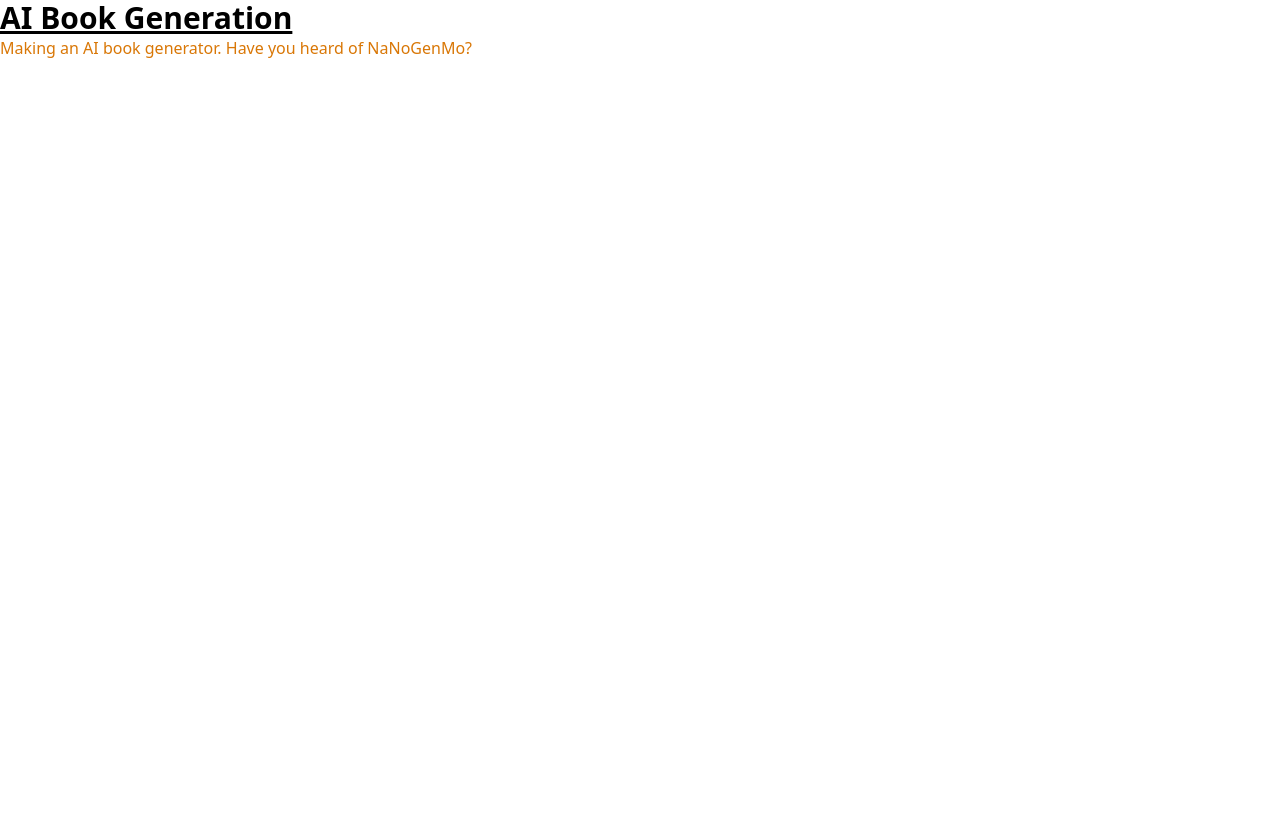
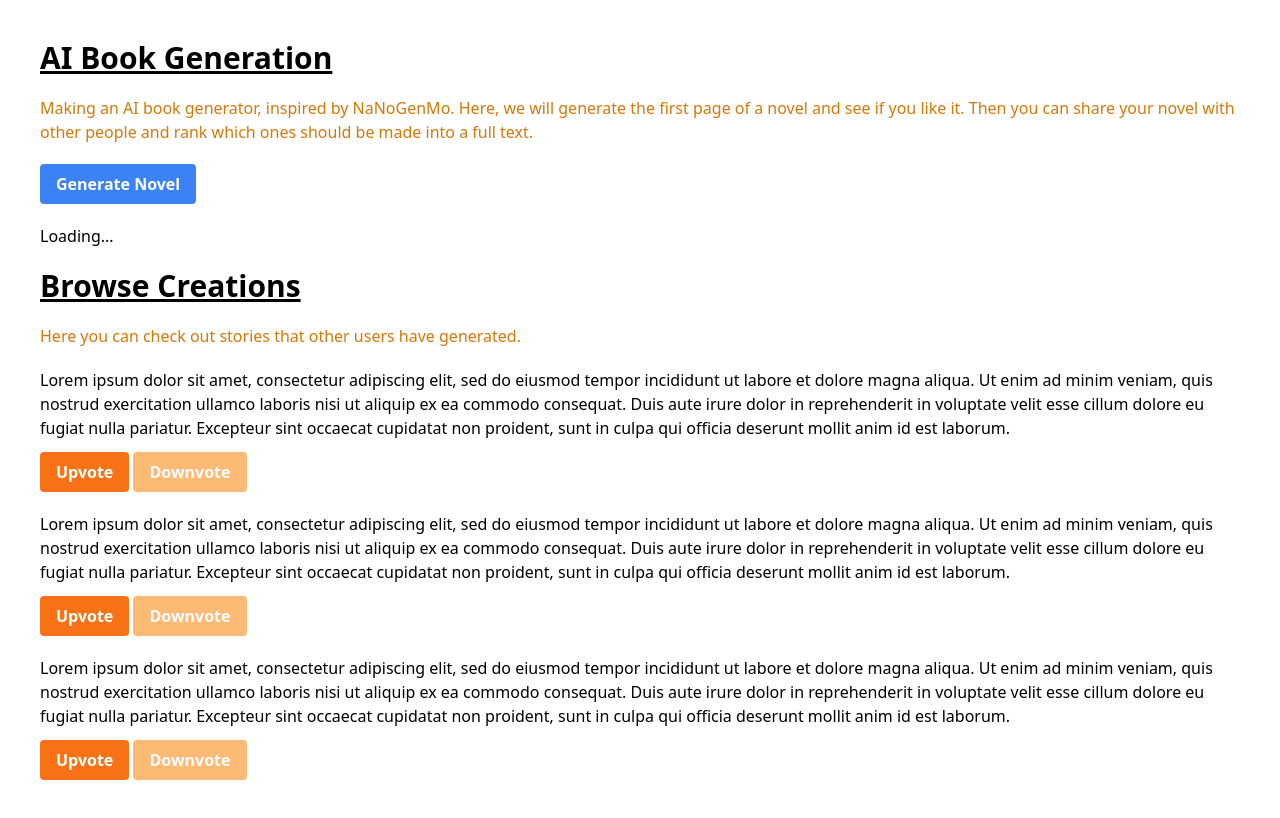
Before and after one commit to emoltz/ai-book-gen, a SvelteKit app: page / in a window 1280 px wide. Built offline with nearby package versions, Linux system fonts and the light colour scheme.

Commit message:
Some initial designs and layout.

```diff
--- a/src/routes/+page.svelte
+++ b/src/routes/+page.svelte
@@ -1,7 +1,39 @@
-<div class="text-3xl font-bold underline">
-    AI Book Generation
+<script></script>
+
+<div class="m-10">
+	<div class="text-3xl font-bold underline mb-5">AI Book Generation</div>
+
+	<div class="text-amber-600">
+		Making an AI book generator, inspired by <a href="https://nanogenmo.github.io/" target="_blank"
+			>NaNoGenMo</a
+		>. Here, we will generate the first page of a novel and see if you like it. Then you can share
+		your novel with other people and rank which ones should be made into a full text.
+	</div>
+	<div class="mt-5">
+		<button class="bg-blue-500 hover:bg-blue-700 text-white font-bold py-2 px-4 rounded">
+			Generate Novel
+		</button>
+    <div class="mt-5">Loading...</div>
+	</div>
+	<div class="text-3xl font-bold underline mt-5">Browse Creations</div>
+	<div class="text-amber-600 mt-5">
+		Here you can check out stories that other users have generated.
+	</div>
+	{#each { length: 3 } as story}
+		<div>
+			<div class="mt-5">
+				Lorem ipsum dolor sit amet, consectetur adipiscing elit, sed do eiusmod tempor incididunt ut
+				labore et dolore magna aliqua. Ut enim ad minim veniam, quis nostrud exercitation ullamco
+				laboris nisi ut aliquip ex ea commodo consequat. Duis aute irure dolor in reprehenderit in
+				voluptate velit esse cillum dolore eu fugiat nulla pariatur. Excepteur sint occaecat
+				cupidatat non proident, sunt in culpa qui officia deserunt mollit anim id est laborum.
+			</div>
+            <button class="bg-orange-500 hover:bg-orange-700 text-white font-bold py-2 px-4 rounded mt-3">
+                Upvote
+              </button>
+              <button class="bg-orange-300 hover:bg-orange-700 text-white font-bold py-2 px-4 rounded mt-3">
+                Downvote
+              </button>
+		</div>
+	{/each}
 </div>
-
-<div class="text-amber-600 hover:text-black">
-    Making an AI book generator. Have you heard of <a href="https://nanogenmo.github.io/" target="_blank">NaNoGenMo</a>?
-</div>
```
